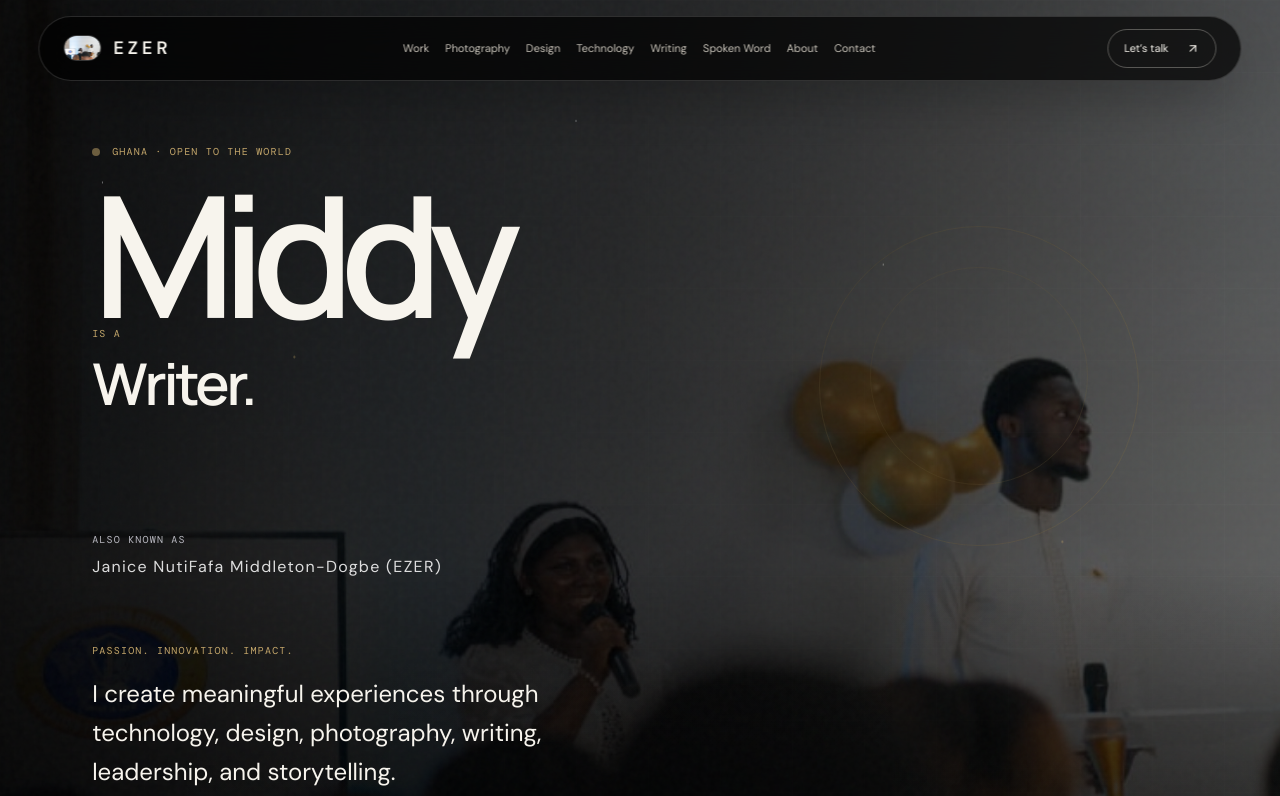
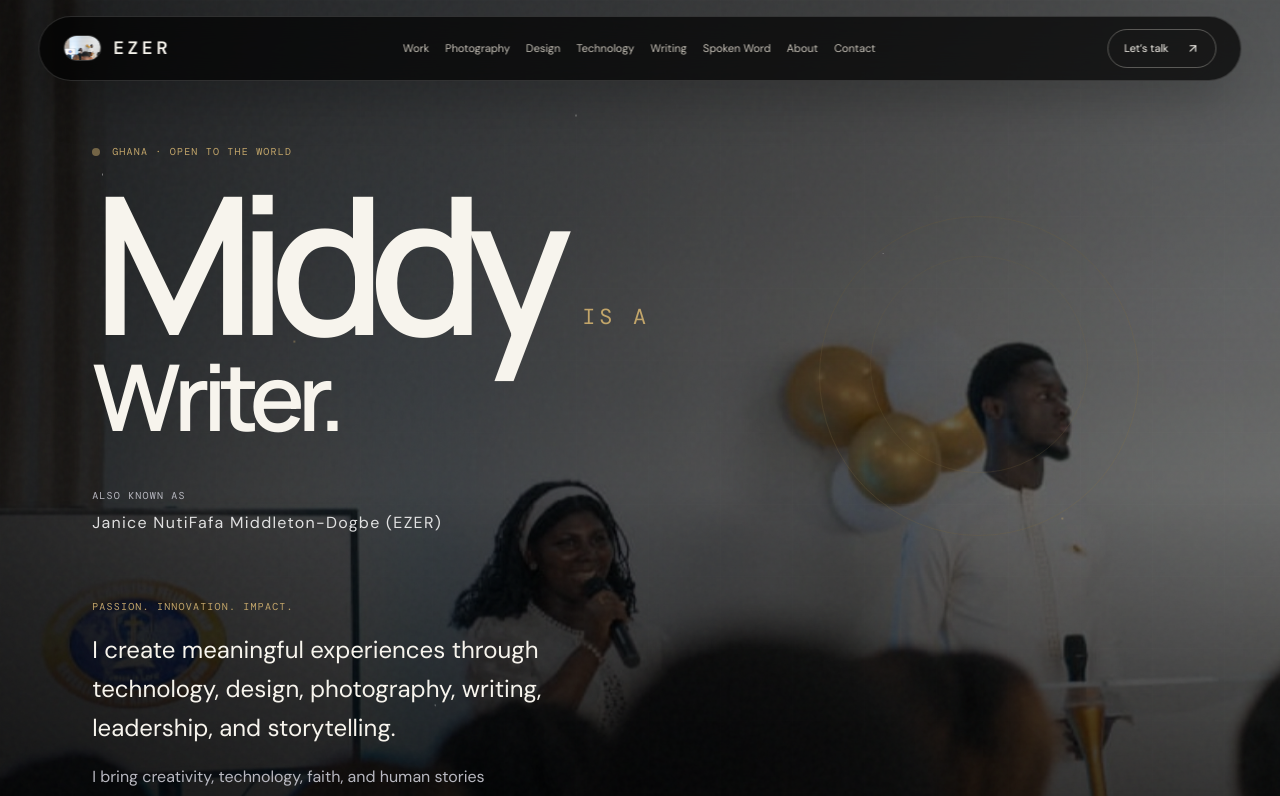
Before and after one commit to JM-2404/janice-s_portfolio, a Next.js app: page / in a window 1280 px wide. Shown: the top 796 px of the page. Built offline with nearby package versions, Linux system fonts and the light colour scheme.

Commit message:
Correct EZER hero typography hierarchy and cinematic portrait contrast

```diff
--- a/app/globals.css
+++ b/app/globals.css
@@ -52,3 +52,14 @@ body{background:#050505}
 #contact .outline-button:hover{background:#101010;color:#f7f4ed;border-color:#101010}
 #contact .eyebrow{color:#9a7c40}
 @media(max-width:700px){.hero-identity.hero-word{font-size:clamp(2.3rem,9.2vw,4.8rem);letter-spacing:-.065em}.hero-identity-wrap{min-height:clamp(6.5rem,24vw,9rem)}}
+
+
+/* Targeted hero hierarchy and image presentation fixes */
+.hero-name-row{display:flex;align-items:baseline;gap:clamp(14px,2.2vw,34px);flex-wrap:wrap}
+.hero-name{font-size:clamp(5.5rem,15vw,14rem);line-height:.78;letter-spacing:-.095em}
+.hero-is-a{font-size:clamp(.9rem,1.7vw,1.5rem);letter-spacing:.18em;transform:translateY(-.5em)}
+.hero-identity-wrap{min-height:clamp(4.3rem,9vw,9rem);overflow:visible;display:flex;align-items:flex-start}
+.hero-identity{font-size:clamp(2.7rem,7.2vw,7.2rem);line-height:.95;letter-spacing:-.075em;max-width:100%;overflow-wrap:anywhere}
+.hero-background{opacity:.68;object-position:center 28%;filter:saturate(.82)}
+.hero-grid:after{background:linear-gradient(90deg,rgba(0,0,0,.78) 0%,rgba(0,0,0,.48) 55%,rgba(0,0,0,.3) 100%),linear-gradient(0deg,rgba(0,0,0,.8) 0%,transparent 50%,rgba(0,0,0,.25) 100%)}
+@media(max-width:700px){.hero-name{font-size:clamp(4.4rem,20vw,7rem)}.hero-is-a{font-size:.85rem}.hero-identity{font-size:clamp(2.4rem,10vw,4.3rem)}.hero-identity-wrap{min-height:clamp(5rem,18vw,7.5rem)}}
```
